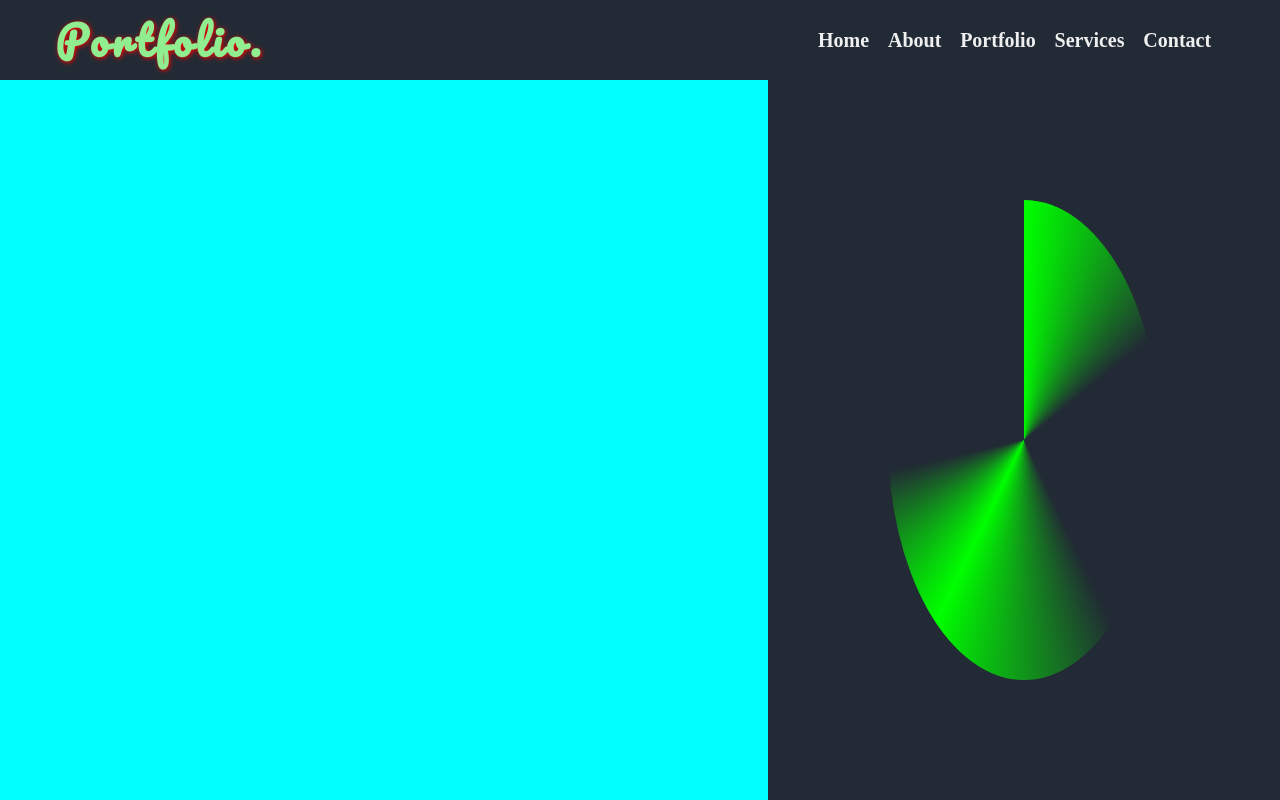
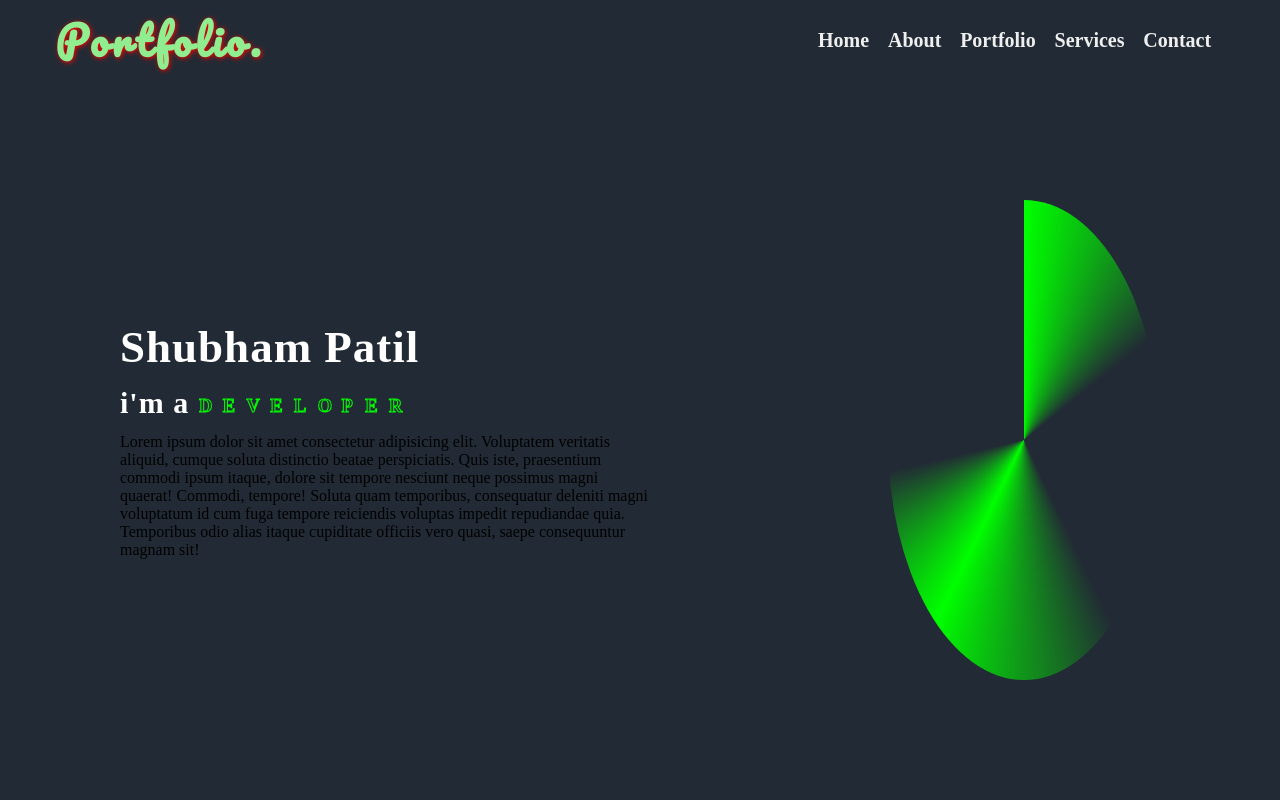
Before and after one commit to Shibu-Patil/m-16-portfolio, a plain HTML site: page index.html in a window 1280 px wide. Drawn offline with Linux system fonts and the light colour scheme.

Commit message:
added svg

```diff
--- a/index.html
+++ b/index.html
@@ -40,7 +40,40 @@
         </nav>
         <!-- hero section stars here -->
          <section>
-            <aside class="asideLeft"></aside>
+            <aside class="asideLeft">
+                <div>
+                        <div>
+                            <h1>Shubham Patil</h1>
+                        </div>
+                        <div>
+                            <h3>i'm a
+<span>
+<svg viewBox="0 0 200 25" xmlns="http://www.w3.org/2000/svg">
+  <text class="letter" x="0"   y="18" font-size="14" font-weight="bold" stroke="lime" stroke-width="0.8" fill="transparent">D</text>
+  <text class="letter" x="18"  y="18" font-size="14" font-weight="bold" stroke="lime" stroke-width="0.8" fill="transparent">E</text>
+  <text class="letter" x="36"  y="18" font-size="14" font-weight="bold" stroke="lime" stroke-width="0.8" fill="transparent">V</text>
+  <text class="letter" x="54"  y="18" font-size="14" font-weight="bold" stroke="lime" stroke-width="0.8" fill="transparent">E</text>
+  <text class="letter" x="72"  y="18" font-size="14" font-weight="bold" stroke="lime" stroke-width="0.8" fill="transparent">L</text>
+  <text class="letter" x="90"  y="18" font-size="14" font-weight="bold" stroke="lime" stroke-width="0.8" fill="transparent">O</text>
+  <text class="letter" x="108" y="18" font-size="14" font-weight="bold" stroke="lime" stroke-width="0.8" fill="transparent">P</text>
+  <text class="letter" x="126" y="18" font-size="14" font-weight="bold" stroke="lime" stroke-width="0.8" fill="transparent">E</text>
+  <text class="letter" x="144" y="18" font-size="14" font-weight="bold" stroke="lime" stroke-width="0.8" fill="transparent">R</text>
+</svg>
+
+</span>
+
+
+
+                            </h3>
+                        </div>
+                        <div>
+                            <p>
+                                Lorem ipsum dolor sit amet consectetur adipisicing elit. Voluptatem veritatis aliquid, cumque soluta distinctio beatae perspiciatis. Quis iste, praesentium commodi ipsum itaque, dolore sit tempore nesciunt neque possimus magni quaerat!
+                                Commodi, tempore! Soluta quam temporibus, consequatur deleniti magni voluptatum id cum fuga tempore reiciendis voluptas impedit repudiandae quia. Temporibus odio alias itaque cupiditate officiis vero quasi, saepe consequuntur magnam sit!
+                            </p>
+                        </div>
+                </div>
+            </aside>
             <aside class="asideRight">
                 <div>
                     <div></div>
--- a/style.css
+++ b/style.css
@@ -95,8 +95,47 @@ section{
 .asideLeft{
     width: 60%;
     height: 100%;
-    background-color: aqua;
+    /* background-color: aqua; */
+    display: flex;
+    justify-content: center;
+    align-items: center;
+    padding: 50px 20px;
 }
+.asideLeft>div{
+    width: 100%;
+    height: 100%;
+    /* background-color: red; */
+    display: flex;
+    flex-direction: column;
+    gap: 5px;
+    padding: 100px 100px;
+    justify-content: center;
+}
+.asideLeft>div>div>h1{
+    font-size: 45px;
+    color: white;
+    font-weight: 900;
+    letter-spacing: 1px;
+}
+.asideLeft>div>div>h3{
+    font-size: 30px;
+    color: white;
+    font-weight: 900;
+    letter-spacing: 1px;
+    display: flex;
+    /* justify-content: center; */
+    align-items: center;
+    gap: 10px;
+}
+.asideLeft>div>div>h3>span{
+/* background-color: lime; */
+display: inline-block;
+padding-top: 10px;
+width: 50%;
+/* height: 100%; */
+}
+
+
 /* Right aside styling starts  here */
 .asideRight{
     width: 40%;
```
